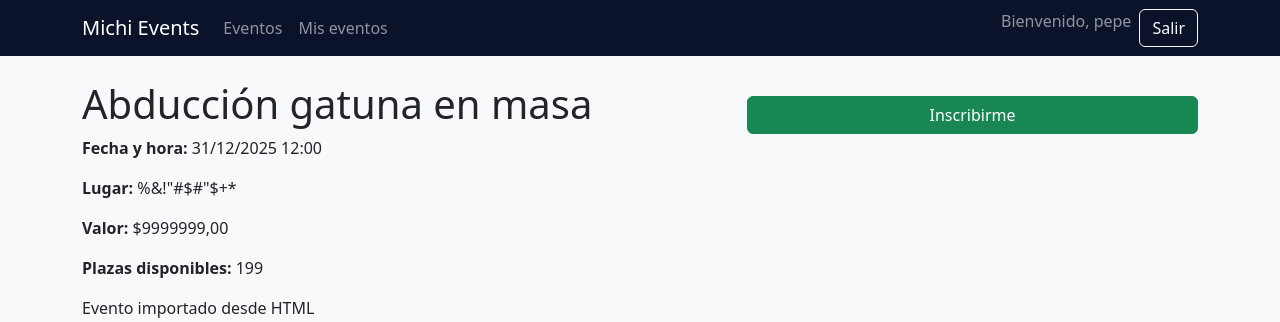
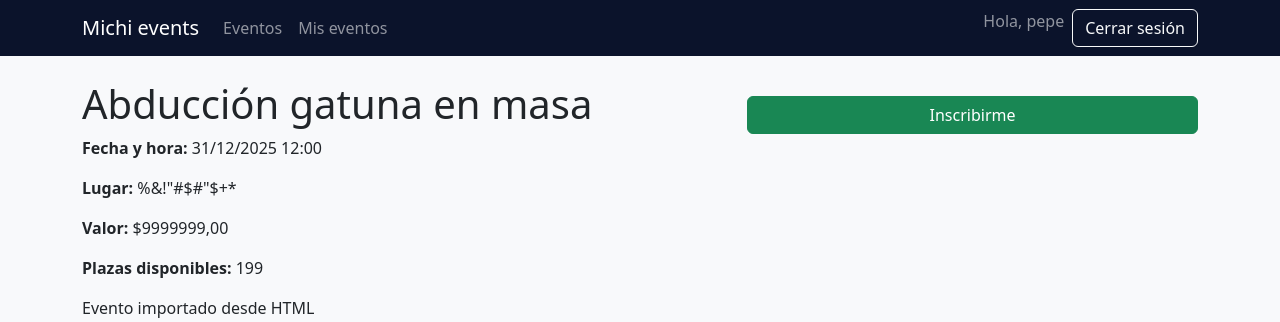
Before and after one commit to El-Ronin/Cer2-FernandezMatias, a Django app: page /events/9/ in a window 1280 px wide. Shown: the top 322 px of the page. Run offline with Django 4.2, Linux system fonts and the light colour scheme; a user stored in the database is signed in; data comes from the database, SQL or seed files in the repository; both versions use the stored data as it was after the commit.

Commit message:
archivo correcto

```diff
--- a/Cer2-FernandezMatias/templates/base.html
+++ b/Cer2-FernandezMatias/templates/base.html
@@ -1,10 +1,11 @@
 {% load static %}
 <!doctype html>
 <html lang="es">
+
 <head>
   <meta charset="utf-8">
   <meta name="viewport" content="width=device-width, initial-scale=1">
-    <title>Michi Events</title>
+  <title>Michi events</title>
   <!-- Bootstrap (REQ02) -->
   <link href="https://cdn.jsdelivr.net/npm/bootstrap@5.3.3/dist/css/bootstrap.min.css" rel="stylesheet">
   <link rel="stylesheet" href="{% static 'css/site.css' %}">
@@ -12,10 +13,11 @@
   <link rel="stylesheet" href="https://cdnjs.cloudflare.com/ajax/libs/font-awesome/6.4.0/css/all.min.css">
   <link rel="stylesheet" href="{% static 'css/styles.css' %}">
 </head>
+
 <body>
   <nav class="navbar navbar-expand-lg navbar-dark bg-dark">
     <div class="container">
-        <a class="navbar-brand" href="{% url 'events:list' %}">Michi Events</a>
+      <a class="navbar-brand" href="{% url 'events:list' %}">Michi events</a>
       <button class="navbar-toggler" type="button" data-bs-toggle="collapse" data-bs-target="#navbars"
         aria-controls="navbars" aria-expanded="false" aria-label="Toggle navigation">
         <span class="navbar-toggler-icon"></span>
@@ -29,10 +31,10 @@
         </ul>
         <ul class="navbar-nav">
           {% if user.is_authenticated %}
-              <li class="nav-item"><span class="navbar-text me-2">Bienvenido, {{ user.username }} </span></li>
+          <li class="nav-item"><span class="navbar-text me-2">Hola, {{ user.username }}</span></li>
           <form method="post" action="{% url 'logout' %}" class="d-inline">
             {% csrf_token %}
-              <button type="submit" class="btn btn-outline-light">Salir</button>
+            <button type="submit" class="btn btn-outline-light">Cerrar sesión</button>
           </form>
           {% else %}
           <li class="nav-item"><a class="btn btn-outline-light me-2" href="{% url 'login' %}">Ingresar</a></li>
@@ -51,4 +53,5 @@
   <script src="https://cdn.jsdelivr.net/npm/bootstrap@5.3.3/dist/js/bootstrap.bundle.min.js"></script>
   <script src="{% static 'js/site.js' %}"></script>
 </body>
+
 </html>
```
Also changed, not shown: Cer2-FernandezMatias/events/views.py (+6 -6 lines), Cer2-FernandezMatias/db.sqlite3, Cer2-FernandezMatias/events/admin.py (line endings or trailing spaces), Cer2-FernandezMatias/events/migrations/0001_initial.py, Cer2-FernandezMatias/manage.py (line endings or trailing spaces), Cer2-FernandezMatias/requirements.txt (line endings or trailing spaces), Cer2-FernandezMatias/smartevents/settings.py (line endings or trailing spaces), Cer2-FernandezMatias/smartevents/urls.py (line endings or trailing spaces), Cer2-FernandezMatias/smartevents/wsgi.py (line endings or trailing spaces), Cer2-FernandezMatias/static/readme.txt (added). Lines whose indentation alone changed are shown as unchanged.
